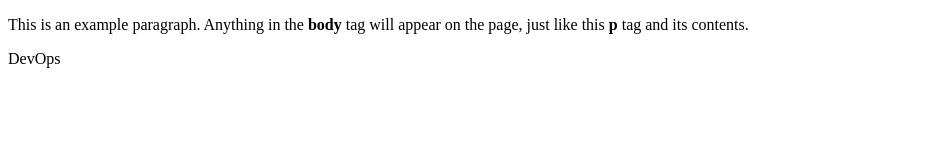
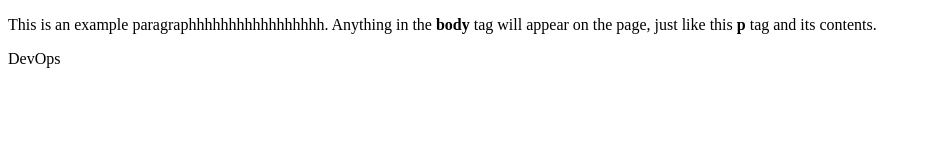
Before and after one commit to nareshnaresh47/IRCTCT, a plain HTML site: page index.html in a window 1280 px wide. Shown: the whole page, without its empty margins (0-928 px from the left). Drawn offline with Linux system fonts and the light colour scheme.

Commit message:
Update index.html

```diff
--- a/index.html
+++ b/index.html
@@ -4,7 +4,7 @@
     <title>This is the title of the webpage!</title>
   </head>
   <body>
-    <p>This is an example paragraph. Anything in the <strong>body</strong> tag will appear on the page, just like this <strong>p</strong> tag and its contents.</p>
+    <p>This is an example paragraphhhhhhhhhhhhhhhhh. Anything in the <strong>body</strong> tag will appear on the page, just like this <strong>p</strong> tag and its contents.</p>
   </body>
 
   <body>
```
